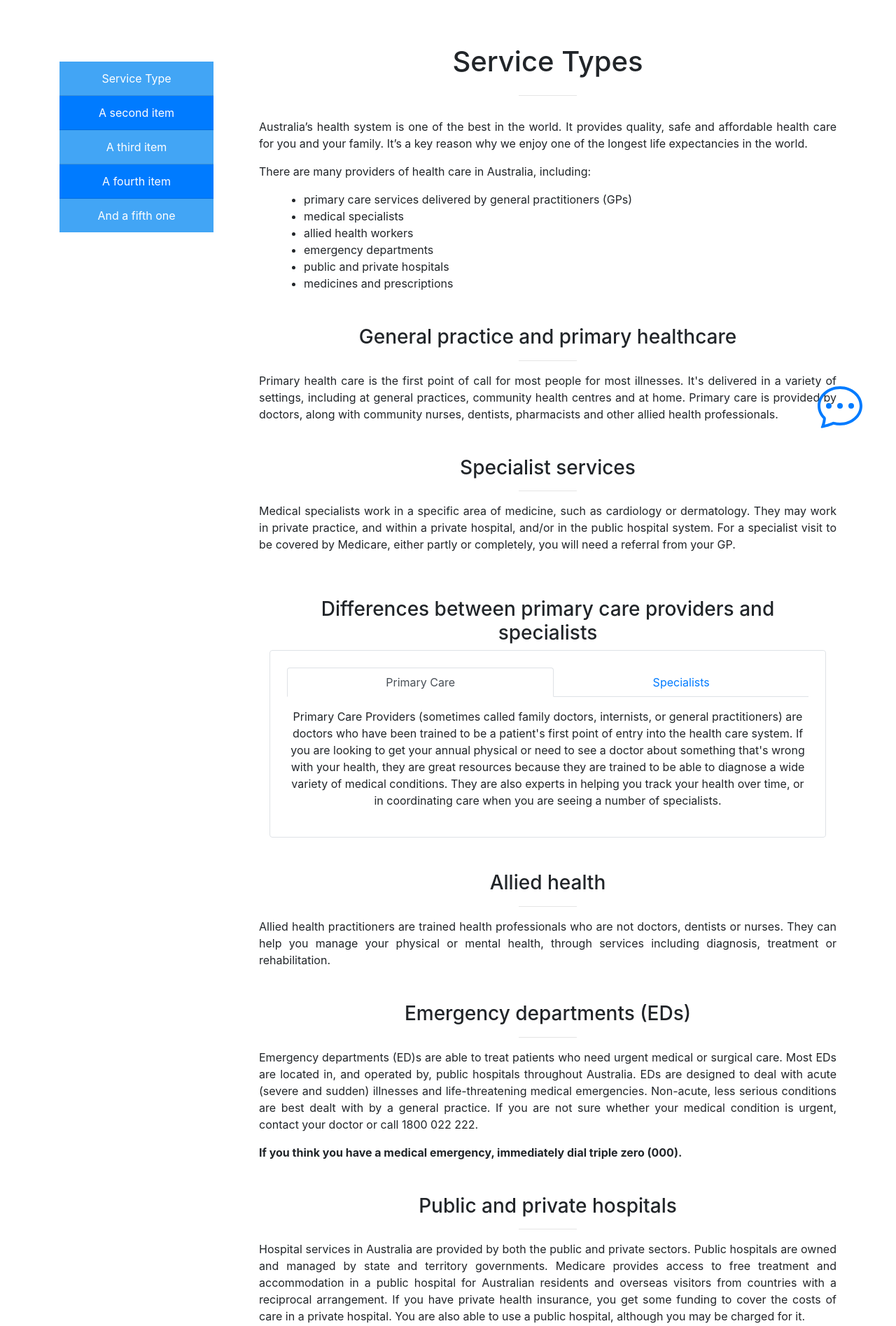
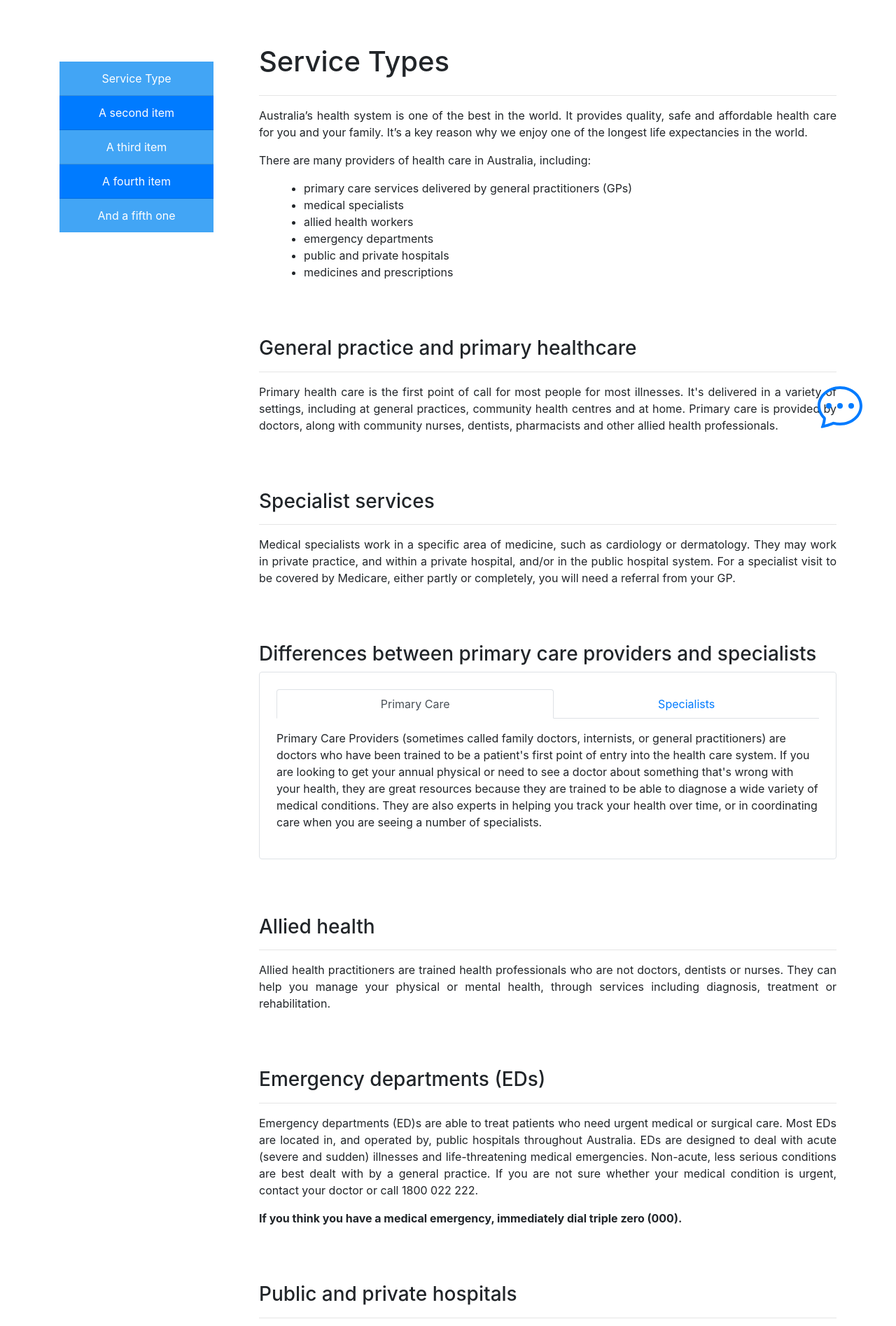
Before and after one commit to hacker0limbo/deco3801-anyway, a CodeIgniter app: page /CI/service/servicetype in a window 1280 px wide. Shown: the part 140-2035 px from the top of the page at 70% size. Run offline with CodeIgniter, Linux system fonts and the light colour scheme; some libraries are stand-ins or nearby versions.

Commit message:
医疗服务页面前端修改 1. 段落间距  2.页面文字改为左对齐

```diff
--- a/CI/application/views/serviceType.php
+++ b/CI/application/views/serviceType.php
@@ -7,10 +7,10 @@
   </nav>
 </div>
 
-<div class="container my-5 text-center">
+<div class="container my-5">
   <div class="row">
     <div class="col-md-3">
-      <div class="toc position-sticky" style="top: 2rem; overflow: auto;">
+      <div class="toc position-sticky" style="top: 2rem; overflow: auto; text-align: center;">
         <ul class="list-group list-group-flush my-4" style="width: 220; ">
           <li class="list-group-item" style="background-color: #42A5F5; color:#FFFFFF;">Service Type</li>
           <li class="list-group-item" style="background-color: #007bff; color:#FFFFFF;">A second item</li>
@@ -23,8 +23,8 @@
 
     <div class="col-md-9">
       <h1><?php echo $serviceType?></h1>
-      <hr class="mt-4" style="margin: auto; width: 10%;">
-      <div style="margin-top: 2em; margin-bottom: 2em;" >
+      <hr class="mt-4" style="margin: auto;">
+      <div style="margin-top: 1em; margin-bottom: 5em;" >
         <p class="text-justify">
           <?php echo $p1 ?>
         </p>
@@ -39,19 +39,19 @@
         </ul>
       </div>
 
-      <div style="margin-top: 3em; margin-bottom: 3em;" >
+      <div style="margin-top: 1em; margin-bottom: 5em;" >
         <h3><?php echo $gp_primary?></h3>
-        <hr class="my-3" style="margin: auto; width: 10%;">
+        <hr class="my-3" style="margin: auto;">
         <p class="text-justify"><?php echo $gp_primary_p1?></p>
       </div>
 
-      <div style="margin-top: 3em; margin-bottom: 3em;" >
+      <div style="margin-top: 1em; margin-bottom: 5em;" >
         <h3><?php echo $specialist?></h3>
-        <hr class="my-3" style="margin: auto; width: 10%;">
+        <hr class="my-3" style="margin: auto;">
         <p class="text-justify"><?php echo $specialist_p1?></p>
       </div>
 
-      <div class="col-md-12" style="margin-top: 4em; margin-bottom: 3em;" >
+      <div class="col-md-12" style="margin-top: 1em; margin-bottom: 5em; padding-left:0px; padding-right:0px;" >
           <h3><?php echo $differences_primary_specialist?></h3>
 
           <div class="border rounded p-4">
@@ -79,26 +79,26 @@
           </div>
       </div>
 
-      <div style="margin-top: 3em; margin-bottom: 3em;" >
+      <div style="margin-top: 1em; margin-bottom: 5em;" >
         <h3><?php echo $allied?></h3>
-        <hr class="my-3" style="margin: auto; width: 10%;">
+        <hr class="my-3" style="margin: auto;">
         <p class="text-justify"><?php echo $allied_p1?></p>
       </div>
 
-      <div style="margin-top: 3em; margin-bottom: 3em;" >
+      <div style="margin-top: 1em; margin-bottom: 5em;" >
         <h3><?php echo $ed?></h3>
-        <hr class="my-3" style="margin: auto; width: 10%;">
+        <hr class="my-3" style="margin: auto;">
         <p class="text-justify"><?php echo $ed_p1?></p>
         <p class="text-justify" style="font-weight: bold;"><?php echo $ed_p2?></p>
       </div>
 
-      <div style="margin-top: 3em; margin-bottom: 3em;" >
+      <div style="margin-top: 1em; margin-bottom: 5em;" >
         <h3><?php echo $hospitals?></h3>
-        <hr class="my-3" style="margin: auto; width: 10%;">
+        <hr class="my-3" style="margin: auto;">
         <p class="text-justify"><?php echo $hospitals_p1?></p>
       </div>
 
-      <div class="col-md-12" style="margin-top: 4em; margin-bottom: 3em;" >
+      <div class="col-md-12" style="margin-top: 1em; margin-bottom: 5em; padding-left:0px; padding-right:0px;" >
           <h3><?php echo $differences_hospital_clinic?></h3>
 
           <div class="border rounded p-4">
@@ -126,7 +126,7 @@
           </div>
       </div>
 
-      <div style="margin-top: 3em; margin-bottom: 3em;" >
+      <div style="margin-top: 1em; margin-bottom: 5em;" >
         <h3><?php echo $medicines?></h3>
         <hr class="my-3" style="margin: auto; width: 10%;">
         <p class="text-justify"><?php echo $medicines_p1?></p>
```
